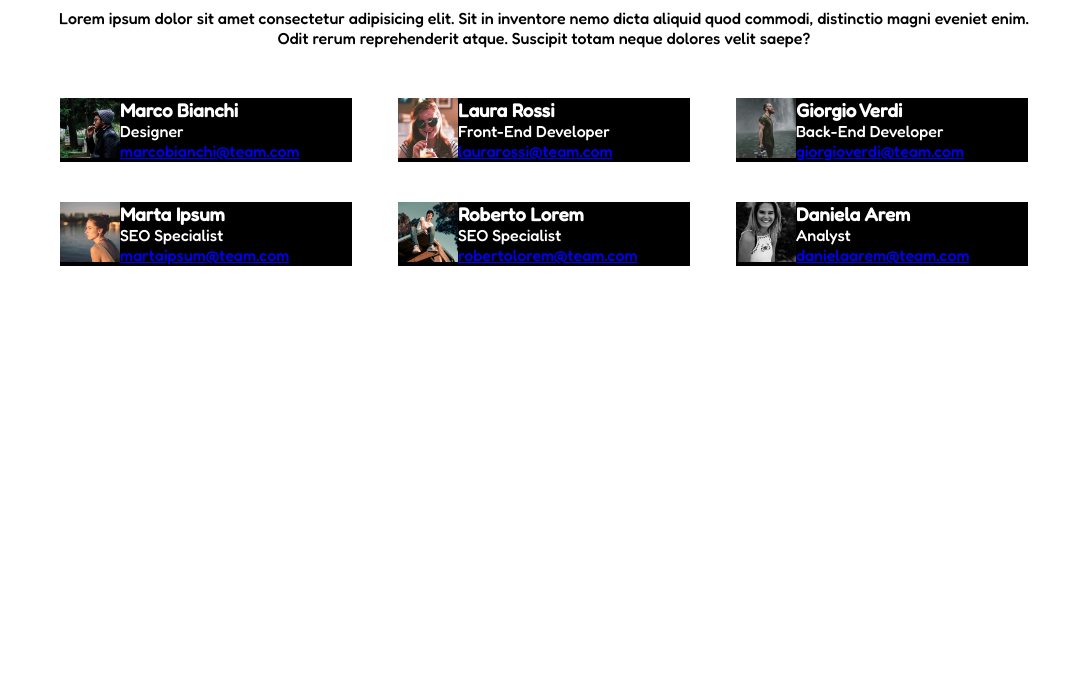
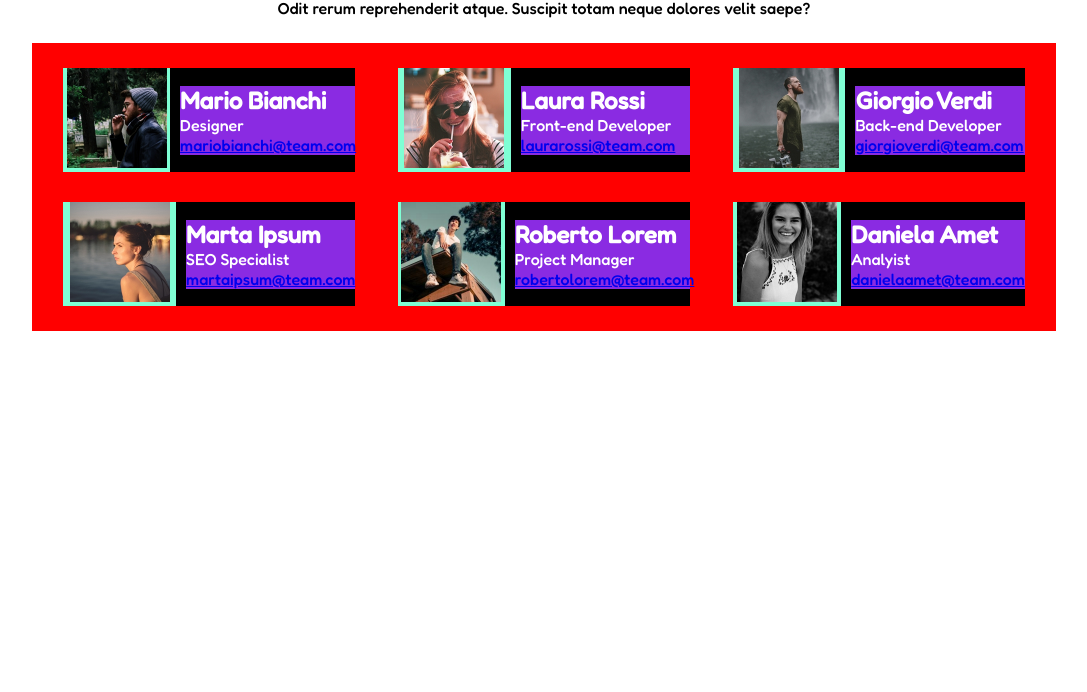
Before and after one commit to buonoalex/html-css-flex-cards, a plain HTML site: page index.html in a window 1280 px wide. Shown: the part 108-800 px from the top of the page, without its empty margins (96-1183 px from the left). Drawn offline with Linux system fonts and the light colour scheme.

Commit message:
new version , change the struct

```diff
--- a/css/style.css
+++ b/css/style.css
@@ -39,13 +39,8 @@ h1{
     background-color: black;
 }
 
-
 .text-center{
     text-align: center;
-}
-
-.mb-30{
-    margin-bottom: 30px;
 }
 
 .flex{
@@ -54,45 +49,35 @@ h1{
 
 .flex-block{
     display: flex;
-    align-items: center;
     background-color: black;
     width: 30%;
-}
-
-.height60{
-    height: 60px;
+    gap: 10px;
 }
 
 .text-white{
     color: white;
 }
 
-.bond-text{
-    font-weight: bold;
-}
-
-.padr20{
-    padding-right: 20px;
-}
-
-.pad10{
-    padding: 10px;
-}
-
-.width30p{
-    width: 30%;
-
-}
-
-.width200{
-    width: 200px;
-
-}
-
 .style-g{
     font-family: 'Fredoka', sans-serif;
 }
 
+.photo-set{
+    width: 100%;
+    height: 100px;
+    object-fit: contain;
+}
+
+.flex-block-text{
+    width: 60%;
+    background-color:blueviolet;
+    align-self: center;
+}
+
+.flex-block-picture{
+    width: 40%;
+    background-color: aquamarine;
+}
 
 /* ID */
 
@@ -106,14 +91,10 @@ h1{
 
 #flex-container{
     display: flex;
-    gap: 40px;
     width: 80%;
+    gap: 30px;
     margin: 0 auto;
     flex-wrap: wrap;
     justify-content: space-around;
     padding: 25px;
 }
-
-#foto-set{
-    width: 100px;
-}
--- a/index.html
+++ b/index.html
@@ -17,7 +17,6 @@
     <body class="style-g">
 
         <main>
-            <div>
 
             <section>
 
@@ -31,161 +30,104 @@
 
             </section>
 
-            <section>
+                <div id="flex-container" class="bg-red">
 
-                <div id="flex-container">
+                    <!-- Primo figlio -->
+                    <div class="flex-block">
 
-                    <!-- Primo item -->
-                    <div class = "flex-block">
-
-                        <!-- Image 1 -->
-                        <div>
-
-                            <img src="./img/male1.png" alt="Foto di Marco Bianchi" class="height60">
-
+                        <div class="flex-block-picture">
+                            <img src="./img/male1.png" alt="" class="photo-set">
                         </div>
 
-                         <!-- Data Person 1 -->
-
-                         <div class= "text-white">
-
-                            <h3 class="bond-text">Marco Bianchi</h3>
-
+                        <div class="flex-block-text text-white">
+                            <h2>Mario Bianchi</h2>
                             <p>Designer</p>
-
-                            <a href="marcobianchi@team.com">marcobianchi@team.com</a>
-
+                            <a href="mariobianchi@team.com">mariobianchi@team.com</a>
                         </div>
 
                     </div>
 
+                    <!-- Secondo figlio -->
+                    <div class="flex-block">
 
-                     <!-- Secondo item -->
-                     <div class = "flex-block">
-
-                        <!-- Image 2 -->
-                        <div>
-
-                            <img src="./img/female1.png" alt="Foto di Laura Rossi"  class="height60">
-
+                        <div class="flex-block-picture">
+                            <img src="./img/female1.png" alt="" class="photo-set">
                         </div>
 
-                         <!-- Data Person 2 -->
+                        <div class="flex-block-text text-white">
+                            <h2>Laura Rossi</h2>
+                            <p>Front-end Developer</p>
+                            <a href="laurarossi@team.com">laurarossi@team.com</a>
+                        </div>
 
-                         <div class= "text-white">
-
-                            <h3 class="bond-text">Laura Rossi</h3>
-
-                            <p>Front-End Developer</p>
-
-                            <a href="laurarossi@team.com">laurarossi@team.com</a>
-
-                        </div>
                     </div>
 
+                    <!-- Terzo figlio -->
+                    <div class="flex-block">
 
-                               <!-- Terzo item -->
-                               <div class = "flex-block">
+                        <div class="flex-block-picture">
+                            <img src="./img/male2.png" alt="" class="photo-set">
+                        </div>
 
-                                <!-- Image 3 -->
-                                <div>
+                        <div class="flex-block-text text-white">
+                            <h2>Giorgio Verdi</h2>
+                            <p>Back-end Developer</p>
+                            <a href="giorgioverdi@team.com">giorgioverdi@team.com</a>
+                        </div>
 
-                                    <img src="./img/male2.png" alt="Foto di Giorgio Verdi" class="height60">
+                    </div>
 
-                                </div>
+                    <!-- Quarto figlio -->
+                    <div class="flex-block">
 
-                                 <!-- Data Person 3 -->
+                        <div class="flex-block-picture">
+                            <img src="./img/female2.png" alt="" class="photo-set">
+                        </div>
 
-                                 <div class="bg-black text-white">
+                        <div class="flex-block-text text-white">
+                            <h2>Marta Ipsum</h2>
+                            <p>SEO Specialist</p>
+                            <a href="martaipsum@team.com">martaipsum@team.com</a>
+                        </div>
 
-                                    <h3 class="bond-text">Giorgio Verdi</h3>
+                    </div>
 
-                                    <p>Back-End Developer</p>
+                    <!-- Quinto figlio -->
+                    <div class="flex-block">
 
-                                    <a href="giorgioverdi@team.com">giorgioverdi@team.com</a>
+                        <div class="flex-block-picture">
+                            <img src="./img/male3.png" alt="" class="photo-set">
+                        </div>
 
-                                </div>
-                            </div>
+                        <div class="flex-block-text text-white">
+                            <h2>Roberto Lorem</h2>
+                            <p>Project Manager</p>
+                            <a href="robertolorem@team.com">robertolorem@team.com</a>
+                        </div>
 
+                    </div>
 
-                                         <!-- Quarto item -->
-                                         <div class = "flex-block">
+                    <!-- Sesto figlio -->
+                    <div class="flex-block">
 
-                                            <!-- Image 4 -->
-                                            <div>
+                        <div class="flex-block-picture">
+                            <img src="./img/female3.png" alt="" class="photo-set">
+                        </div>
 
-                                                <img src="./img/female2.png" alt="Foto di Marta ipsum" class="height60" >
+                        <div class="flex-block-text text-white">
+                            <h2>Daniela Amet</h2>
+                            <p>Analyist</p>
+                            <a href="danielaamet@team.com">danielaamet@team.com</a>
+                        </div>
 
-                                            </div>
-
-                                             <!-- Data Person 4 -->
-
-                                             <div class="text-white">
-
-                                                <h3 class="bond-text">Marta Ipsum</h3>
-
-                                                <p>SEO Specialist</p>
-
-                                                <a href="martaipsumi@team.com">martaipsum@team.com</a>
-
-                                            </div>
-                                        </div>
-
-
-
-                                         <!-- Quinto item -->
-                                         <div class = "flex-block">
-
-                                            <!-- Image 5  -->
-                                            <div>
-
-                                                <img src="./img/male3.png" alt="Foto di roberto Lorem" class="height60" >
-
-                                            </div>
-
-                                             <!-- Data Person 5 -->
-
-                                             <div class="text-white">
-
-                                                <h3 class="bond-text">Roberto Lorem</h3>
-
-                                                <p>SEO Specialist</p>
-
-                                                <a href="roberolorem@team.com">robertolorem@team.com</a>
-
-                                            </div>
-                                        </div>
-
-
-                                               <!-- Sesto item -->
-                                               <div class = "flex-block">
-
-                                                <!-- Image 6  -->
-                                                <div>
-
-                                                    <img src="./img/female3.png" alt="Foto di daniela arem" class="height60" >
-
-                                                </div>
-
-                                                 <!-- Data Person 6 -->
-
-                                                 <div class="text-white">
-
-                                                    <h3 class="bond-text">Daniela Arem</h3>
-
-                                                    <p>Analyst</p>
-
-                                                    <a href="danielaarem@team.com">danielaarem@team.com</a>
-
-                                                </div>
-                                            </div>
+                    </div>
 
                 </div>
 
+            <section>
+
+
             </section>
-
-            </div>
-
         </main>
 
     </body>
```
